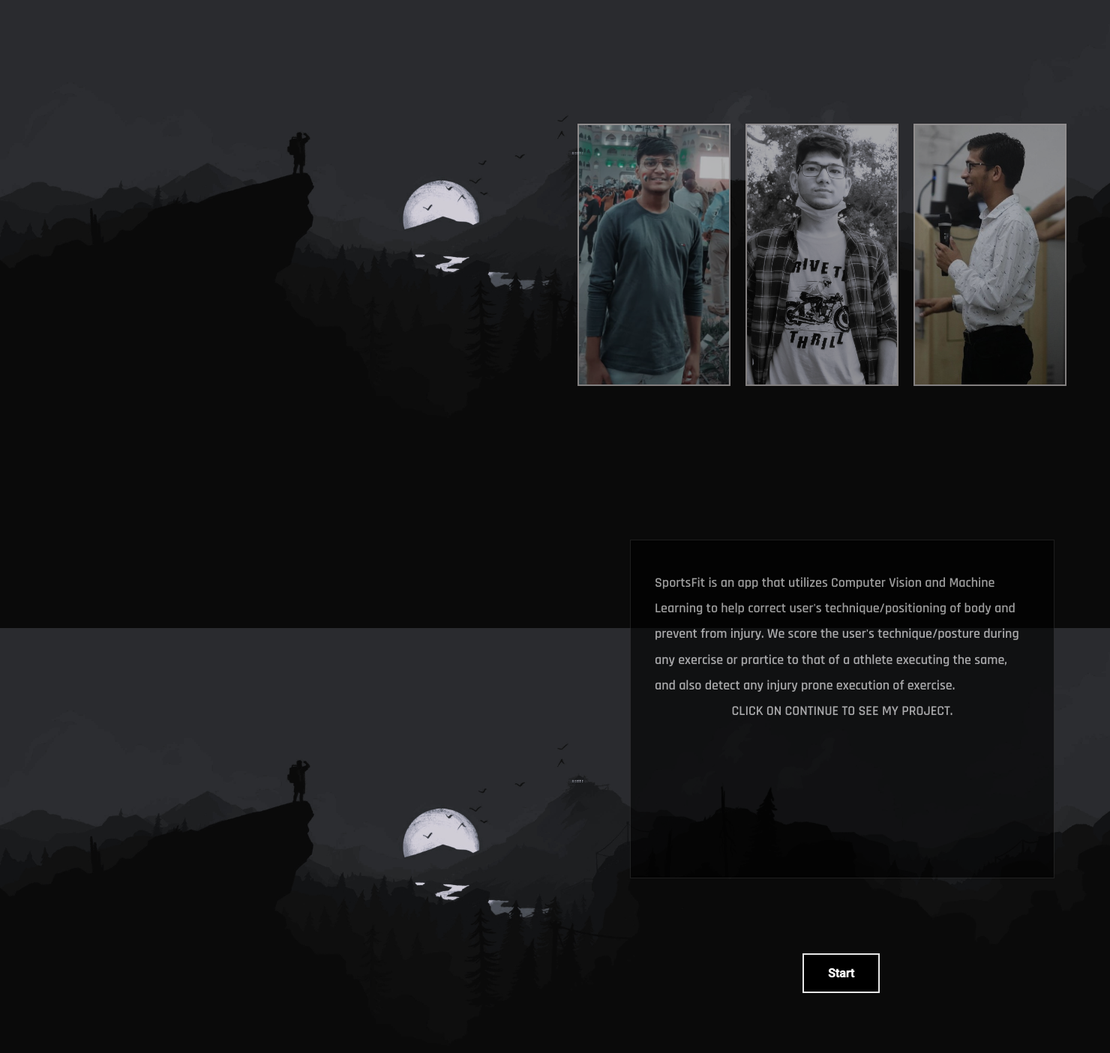
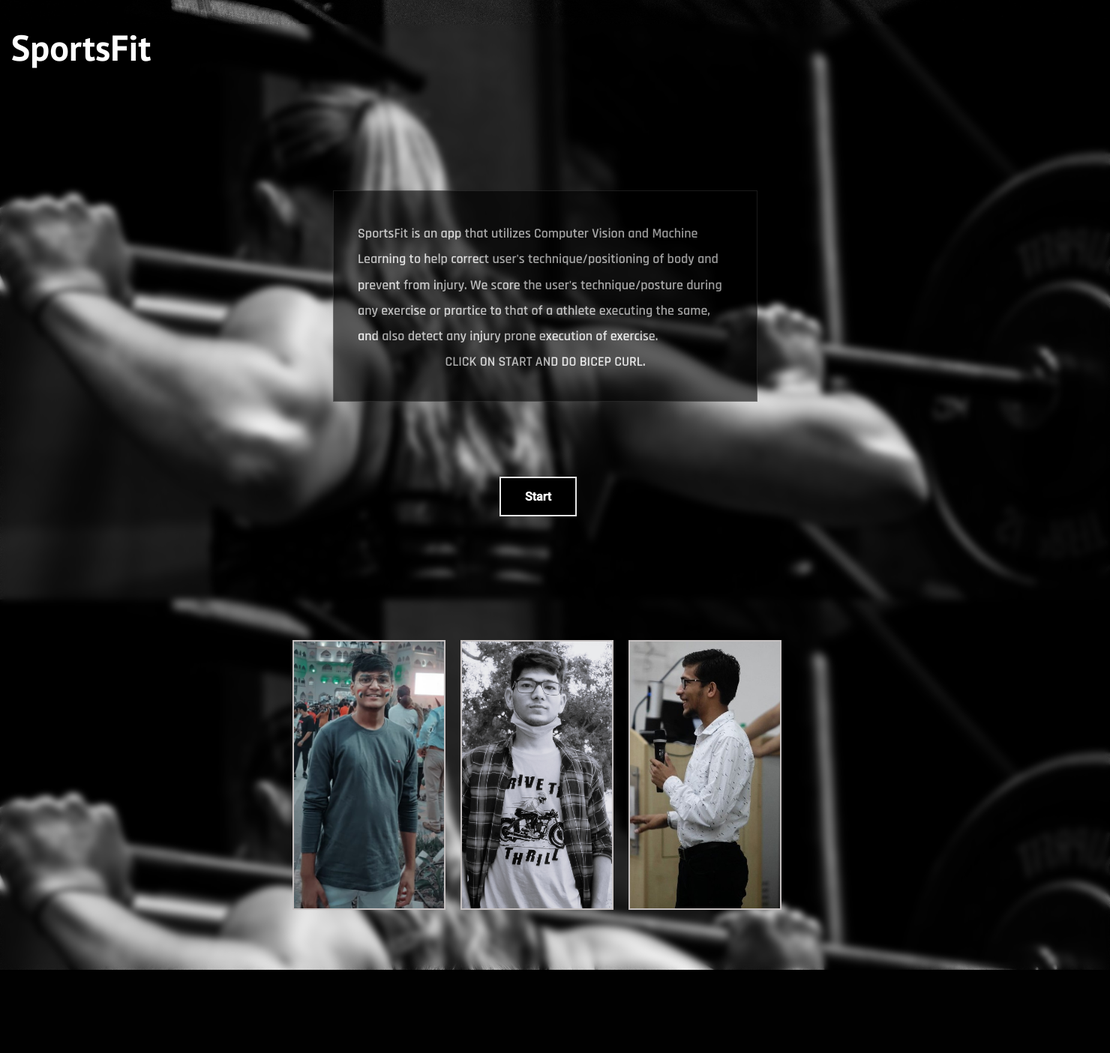
Before and after one commit to spideyxd/Techacks, a Flask app: page / in a window 1480 px wide. Shown: the whole page at 75% size. After the commit the page ends 1294 px from the top, so only its background shows below. Run offline with Flask 2, Linux system fonts and the light colour scheme.

Commit message:
last commit

```diff
--- a/app.py
+++ b/app.py
@@ -1,4 +1,4 @@
-from flask import Flask, render_template, Response,request
+from flask import Flask, render_template, Response, request
 import cv2
 import mediapipe as mp
 import numpy as np
@@ -6,28 +6,33 @@ import math as m
 
 app = Flask(__name__)
 
-  # use 0 for web camera
+# use 0 for web camera
 #  for cctv camera use rtsp://username:password@ip_address:554/user=username_password='password'_channel=channel_number_stream=0.sdp' instead of camera
 # for local webcam use cv2.VideoCapture(0)
 
 
 def gen_frames():  # generate frame by frame from camera
     while True:
-        camera = cv2.VideoCapture(0)
+
+
         mp_drawing = mp.solutions.drawing_utils
-
         mp_pose = mp.solutions.pose
 
         # capturing webcam
         cap = cv2.VideoCapture(0)
 
+
         # detection
         # for lndmrk in mp_pose.PoseLandmark:
         #     print(lndmrk)
 
+
         # Calculating angle
         counter = 0
+        incorrect_rep = 0
         stage = None
+        stage2 = None
+
 
         def angle_calc(a, b, c):  # a is 11   b is 13 and   c is 15
 
@@ -46,6 +51,7 @@ def gen_frames():  # generate frame by frame from camera
                 angle = 360-angle
             return angle
 
+
         def findDistance(a, b, h):
             a = np.array(a)  # shoulder to elbow
             b = np.array(b)
@@ -54,6 +60,7 @@ def gen_frames():  # generate frame by frame from camera
             s_to_h = np.arctan2(a[1]-h[1], a[0] - h[0])
             dist = s_to_e - s_to_h
             return dist
+
 
         with mp_pose.Pose(min_detection_confidence=0.7, min_tracking_confidence=0.7) as pose:
 
@@ -80,35 +87,43 @@ def gen_frames():  # generate frame by frame from camera
                     shoulder = [landmarks[mp_pose.PoseLandmark.LEFT_SHOULDER.value].x,
                                 landmarks[mp_pose.PoseLandmark.LEFT_SHOULDER.value].y]
                     elbow = [landmarks[mp_pose.PoseLandmark.LEFT_ELBOW.value].x,
-                             landmarks[mp_pose.PoseLandmark.LEFT_ELBOW.value].y]
+                            landmarks[mp_pose.PoseLandmark.LEFT_ELBOW.value].y]
                     wrist = [landmarks[mp_pose.PoseLandmark.LEFT_WRIST.value].x,
-                             landmarks[mp_pose.PoseLandmark.LEFT_WRIST.value].y]
+                            landmarks[mp_pose.PoseLandmark.LEFT_WRIST.value].y]
                     left_hip = [landmarks[mp_pose.PoseLandmark.LEFT_HIP.value].x,
                                 landmarks[mp_pose.PoseLandmark.LEFT_HIP.value].y]
-
-                    dist = findDistance(shoulder, elbow, left_hip)
-                    dist_round = round(dist, 2)
-                    if dist_round > 1.0:
-                        print(dist_round)
-                    else:
-                        pass
 
                     # angle Calculation
                     ang = angle_calc(shoulder, elbow, wrist)
                     angle = round(ang, 2)
 
                     # showing on screen
+                    cv2.rectangle(image,  (0, 0), (220, 100), (255, 128, 0), -1)
+                    cv2.putText(image, "Angle: " + str(stage), tuple(np.multiply(elbow, [1140, 780]).astype(int)),
+                                cv2.FONT_HERSHEY_PLAIN, 1, (0, 0, 0), 2, cv2.LINE_AA)
 
-                    cv2.putText(image, "Angle: " + str(stage), tuple(np.multiply(elbow, [1140, 780]).astype(int)),
-                                cv2.FONT_HERSHEY_PLAIN, 1.5, (255, 255, 255), 2, cv2.LINE_AA)
+                    dist = findDistance(shoulder, elbow, left_hip)
+                    dist_round = round(dist, 2)
+                    # Repetition counter
 
-                    # Repetition counter
                     if angle > 165:
                         stage = "down"
                     if angle < 40 and stage == "down":
                         stage = "up"
                         counter += 1
-                        print(counter)
+
+                    if dist_round > 0.2:
+
+                        cv2.rectangle(image, (0, 0), (220, 100), (220, 20, 60), -1)
+
+                        cv2.putText(image, "Status: Incorrect Posture", (10, 100), cv2.FONT_HERSHEY_PLAIN, 1, (0, 0, 0), 2,
+                                    cv2.LINE_AA)
+
+                    else:
+                        cv2.rectangle(image, (0, 0), (220, 100), (255, 128, 0), -1)
+                        cv2.putText(image, "Status: Correct Posture", (5, 60), cv2.FONT_HERSHEY_PLAIN, 1, (0, 0, 0), 2,
+                                    cv2.LINE_AA)
+
                 except:
                     pass
 
@@ -118,8 +133,8 @@ def gen_frames():  # generate frame by frame from camera
 
                 # showing on screen
 
-                cv2.putText(image, "Repititions: "+str(counter), (10, 60),
-                            cv2.FONT_HERSHEY_PLAIN, 2, (255, 255, 255), 2, cv2.LINE_AA)
+                cv2.putText(image, "Repititions: "+str(counter), (5, 30),
+                            cv2.FONT_HERSHEY_PLAIN, 1, (255, 255, 255), 2, cv2.LINE_AA)
 
                 cv2.imshow("Webcam", image)
 
@@ -131,18 +146,20 @@ def gen_frames():  # generate frame by frame from camera
         shoulder = [landmarks[mp_pose.PoseLandmark.LEFT_SHOULDER.value].x,
                     landmarks[mp_pose.PoseLandmark.LEFT_SHOULDER.value].y]
         elbow = [landmarks[mp_pose.PoseLandmark.LEFT_ELBOW.value].x,
-                 landmarks[mp_pose.PoseLandmark.LEFT_ELBOW.value].y]
+                landmarks[mp_pose.PoseLandmark.LEFT_ELBOW.value].y]
         wrist = [landmarks[mp_pose.PoseLandmark.LEFT_WRIST.value].x,
-                 landmarks[mp_pose.PoseLandmark.LEFT_WRIST.value].y]
+                landmarks[mp_pose.PoseLandmark.LEFT_WRIST.value].y]
         left_hip = [landmarks[mp_pose.PoseLandmark.LEFT_HIP.value].x,
                     landmarks[mp_pose.PoseLandmark.LEFT_HIP.value].y]
         print(angle_calc(shoulder, elbow, wrist))
+
 
         l_shldr_x = int(landmarks[mp_pose.PoseLandmark.LEFT_SHOULDER].x)
         l_shldr_y = int(landmarks[mp_pose.PoseLandmark.LEFT_SHOULDER].y)
 
         l_hip_x = int(landmarks[mp_pose.PoseLandmark.LEFT_HIP].x)
         l_hip_y = int(landmarks[mp_pose.PoseLandmark.LEFT_HIP].y)
+
 
         print(findDistance(shoulder, elbow, left_hip))
 
@@ -158,7 +175,7 @@ def index():
     print(request.method)
     if request.method == 'POST':
         if request.form.get('Start') == 'Start':
-           return Response (gen_frames(), mimetype='multipart/x-mixed-replace; boundary=frame')
+            return Response(gen_frames(), mimetype='multipart/x-mixed-replace; boundary=frame')
         else:
             # pass # unknown
             return render_template("index.html")
--- a/static/main.css
+++ b/static/main.css
@@ -4,21 +4,23 @@ body {
   background-repeat: no-repeat;
   margin: 0;
   background-attachment: fixed;
+  backdrop-filter: blur(5px);
 }
 
 #card-group {
   cursor: pointer;
-  height: 350px;
-  width: 700px;
+  height: 45vh;
+  width: 50vw;
   display: flex;
   margin-top: 165px;
-  margin-left: 750px;
+  margin-left: auto;
+  margin-right: auto;
 }
 
 
 #card1 {
    transition: opacity 0.2s;
-  opacity: 0.65;
+  opacity: 1;
   border: 2px solid #c5c0c0;
   transition: transform 0.2s,opacity 0.7s;
   background: url(img/vikrant.jpeg);
@@ -29,7 +31,7 @@ body {
 }
 #card2 {
   transition: opacity 0.2s;
- opacity: 0.65;
+ opacity: 1;
  border: 2px solid #c5c0c0;
  transition: transform 0.2s,opacity 0.7s;
  background: url(img/shivam.jpg);
@@ -40,7 +42,7 @@ body {
 }
 #card3 {
   transition: opacity 0.2s;
- opacity: 0.65;
+ opacity: 1;
  border: 2px solid #c5c0c0;
  transition: transform 0.2s,opacity 0.7s;
  background: url(img/harshit.jpeg);
@@ -50,23 +52,31 @@ body {
  margin-left: 20px;
 }
 
+h1{
+  font-size: 3em;
+  font-family: 'PT Sans', sans-serif;
+  margin-left: 1vw;
+  color: white;
 
+}
 .name {
   /* background: black; */
 
   transition: opacity 0.6s;
   opacity: 0;
-  margin-top: 370px;
+  margin-top: 45vh;
   color: white;
   font-family: "Roboto", sans-serif;
   font-weight: bold;
+
 }
 
 .line {
   width: 0px;
   transition: width 0.6s;
   background-color: white;
-  margin-top: 25px;
+  margin-top: 1vh;
+
   height: 1px;
 }
 
@@ -111,6 +121,7 @@ body {
 }
 
 input {
+  margin-left: 45vw;
   color: white;
   padding: 15px 32px;
   text-align: center;
@@ -123,15 +134,15 @@ input {
   font-weight: 600;
   margin-top: 100px;
   transition: background-color 1s,color 1s;
-  margin-left: 1070px;
+
 }
 
 #box {
   /* letter-spacing: 1px; */
   line-height: 1.9;
-  height: 370px;
+  height: 200px;
   /* margin-right: 100px; */
-  margin-left: 840px;
+  margin-left: 30vw;
   width: 500px;
   overflow: hidden;
   font-weight: bolder;
@@ -142,7 +153,7 @@ input {
   background-color: rgb(0, 0, 0);
   border: 1px solid #2c2c2c;
   font-family: "Rajdhani", sans-serif;
-  margin-top: 205px;
+  margin-top: 20vh;
   opacity: 0.6;
 }
 
--- a/templates/index.html
+++ b/templates/index.html
@@ -4,6 +4,9 @@
     <style>
       @import url("https://fonts.googleapis.com/css2?family=Rajdhani:wght@600&family=Roboto:wght@500&display=swap");
     </style>
+    <link rel="preconnect" href="https://fonts.googleapis.com">
+    <link rel="preconnect" href="https://fonts.gstatic.com" crossorigin>
+    <link href="https://fonts.googleapis.com/css2?family=PT+Sans:wght@700&display=swap" rel="stylesheet">
     <link rel="stylesheet" type="text/css" href="{{ url_for('static', filename='main.css')}}">
     <meta charset="UTF-8" />
     <meta http-equiv="X-UA-Compatible" content="IE=edge" />
@@ -11,6 +14,25 @@
     <title>Hackathon</title>
   </head>
   <body>
+    <h1>SportsFit</h1>
+    <div id="box">
+        <div class="content">
+          SportsFit is an app that utilizes Computer Vision and Machine Learning
+          to help correct user's technique/positioning of body and prevent from
+          injury. We score the user's technique/posture during any exercise or
+          prartice to that of a athlete executing the same, and also detect any
+          injury prone execution of exercise.
+          <br />
+          <center>CLICK ON START AND DO BICEP CURL.</center>
+        </div>
+      </div>
+
+      <form method="post" action="/">
+
+        <input type="submit" value="Start" name="Start"/>
+        <!-- <input type="submit" value="Decrypt" name="Decrypt" /> -->
+
+  </form>
     <div id="card-group">
         <div id="card1">
             <div class="name"><center>Vikrant</center></div>
@@ -25,24 +47,7 @@
         <center><div class="line"></div></center>
       </div>
     </div>
-    <div id="box">
-      <div class="content">
-        SportsFit is an app that utilizes Computer Vision and Machine Learning
-        to help correct user's technique/positioning of body and prevent from
-        injury. We score the user's technique/posture during any exercise or
-        prartice to that of a athlete executing the same, and also detect any
-        injury prone execution of exercise.
-        <br />
-        <center>CLICK ON CONTINUE TO SEE MY PROJECT.</center>
-      </div>
-    </div>
 
-    <form method="post" action="/">
-
-      <input type="submit" value="Start" name="Start"/>
-      <!-- <input type="submit" value="Decrypt" name="Decrypt" /> -->
-
-</form>
 
 
     <div class="space"></div>
```
Also changed, not shown: static/img/bg2.jpg.
